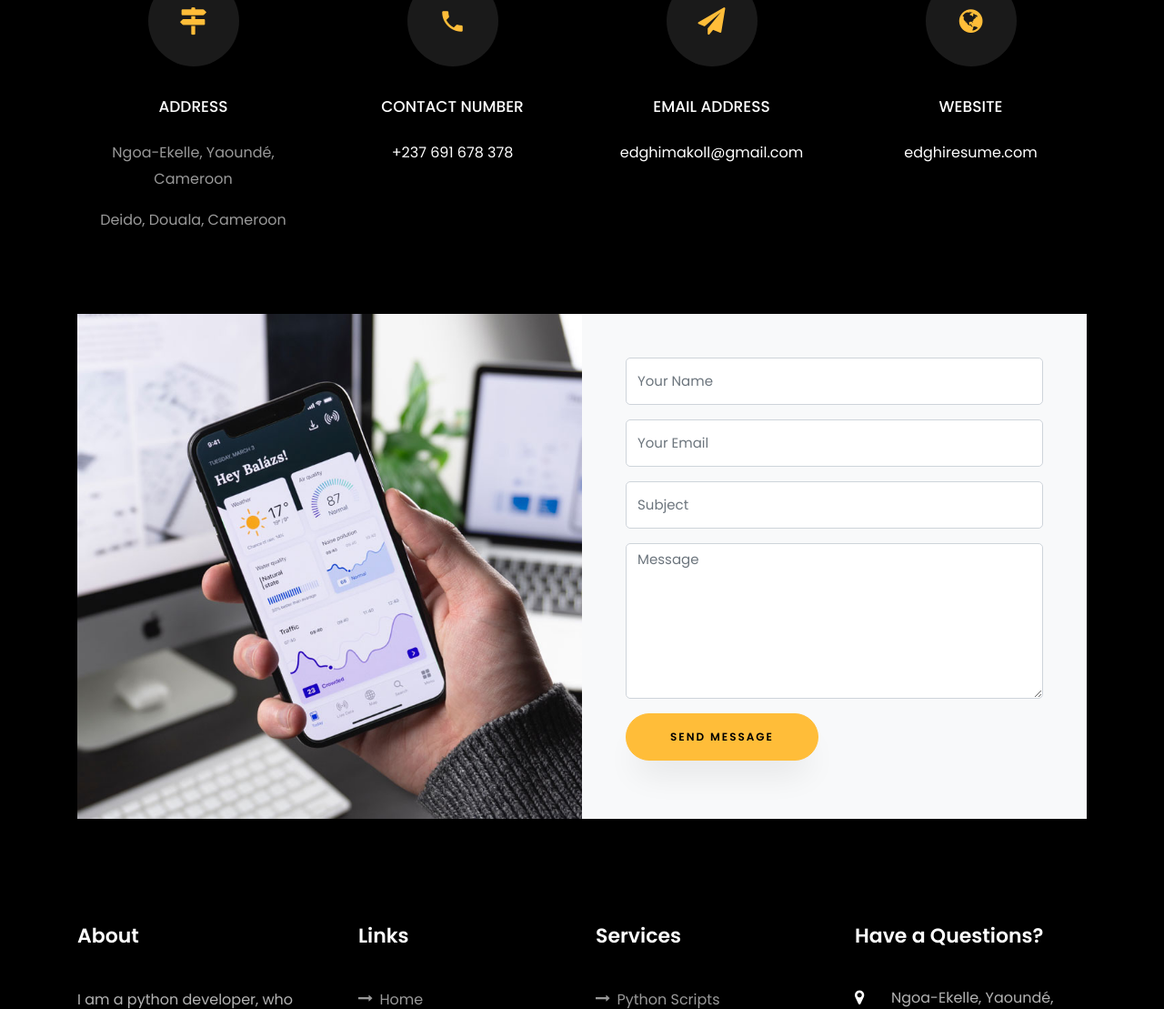
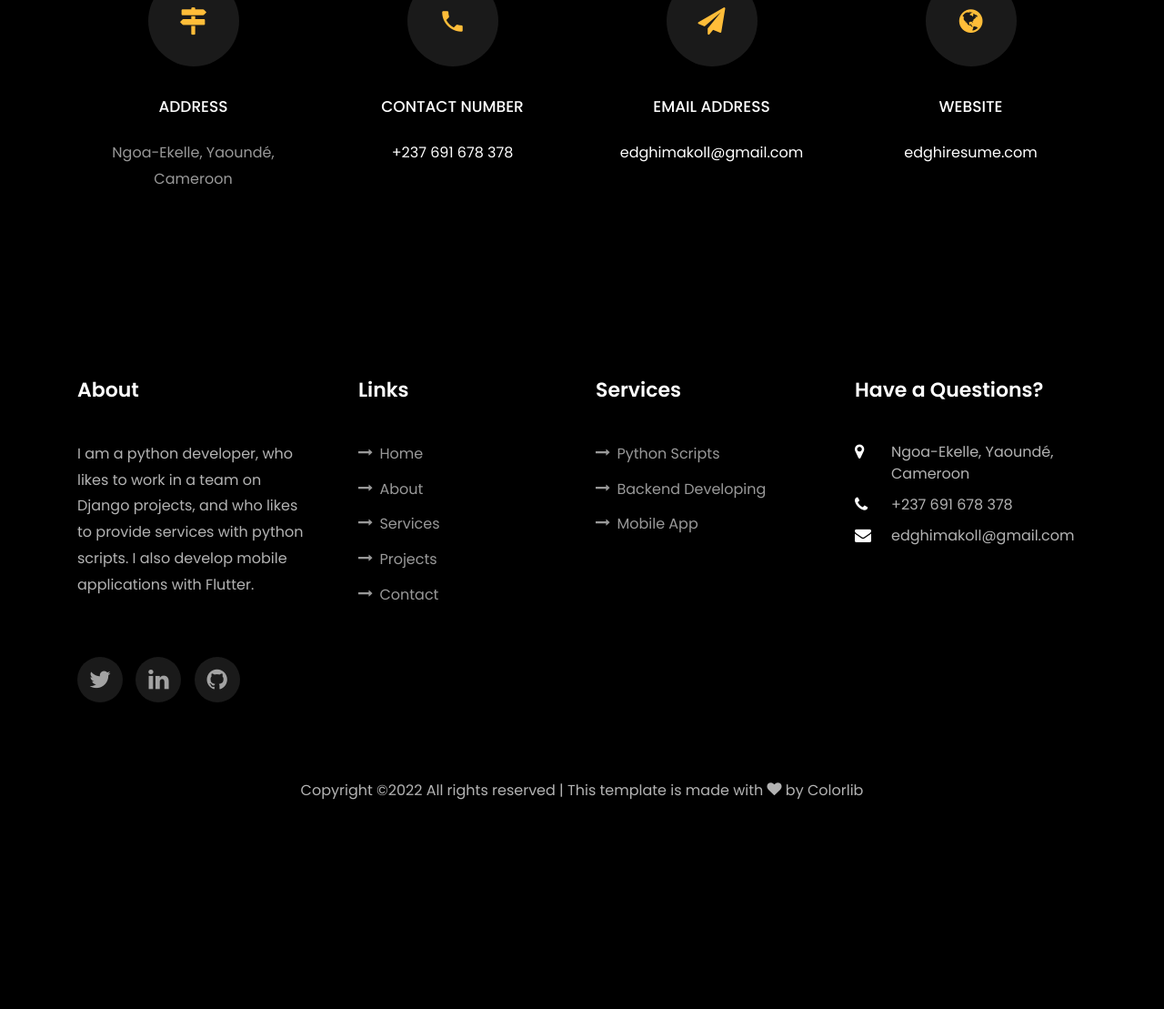
Before and after one commit to Edmond22-prog/edghi_portfolio, a Django app: page / in a window 1280 px wide. Shown: the part 5000-6109 px from the top of the page at 91% size. After the commit the page ends 5879 px from the top, so only its background shows below. Run offline with Django 4.2, Linux system fonts and the light colour scheme; tables that the repository leaves empty hold one stand-in row (values such as "Sample post"); some libraries are stand-ins or nearby versions; some web fonts are replaced.

Commit message:
Remove contact session and adding download cv feature

```diff
--- a/core/settings.py
+++ b/core/settings.py
@@ -119,6 +119,9 @@ USE_TZ = True
 STATIC_URL = "/static/"
 STATIC_ROOT = BASE_DIR / "static"
 
+MEDIA_URL = "/media/"
+MEDIA_ROOT = BASE_DIR / "media"
+
 # Default primary key field type
 # https://docs.djangoproject.com/en/4.1/ref/settings/#default-auto-field
 
--- a/core/urls.py
+++ b/core/urls.py
@@ -19,6 +19,7 @@ from django.contrib import admin
 from django.urls import path, include
 
 urlpatterns = [
-    path("admin/", admin.site.urls),
-    path("", include("website.urls")),
-] + static(settings.STATIC_URL, document_root=settings.STATIC_ROOT)
+                  path("admin/", admin.site.urls),
+                  path("", include("website.urls")),
+              ] + static(settings.STATIC_URL, document_root=settings.STATIC_ROOT) + static(settings.MEDIA_URL,
+                                                                                           document_root=settings.MEDIA_ROOT)
--- a/website/admin.py
+++ b/website/admin.py
@@ -2,7 +2,7 @@ from django.contrib import admin
 
 
 # Register your models here.
-from website.models import Project, Resume
+from website.models import Project, Resume, Cv
 
 
 class ProjectAdmin(admin.ModelAdmin):
@@ -19,3 +19,4 @@ class ResumeAdmin(admin.ModelAdmin):
 
 admin.site.register(Project, ProjectAdmin)
 admin.site.register(Resume, ResumeAdmin)
+admin.site.register(Cv)
--- a/website/models.py
+++ b/website/models.py
@@ -32,3 +32,13 @@ class Resume(models.Model):
 
     def __str__(self):
         return self.title
+
+
+class Cv(models.Model):
+    file = models.FileField(upload_to='resumes/')
+
+    def __str__(self):
+        return str(self.file)
+
+    def get_absolute_url(self):
+        return self.file.url
--- a/website/templates/index.html
+++ b/website/templates/index.html
@@ -21,7 +21,6 @@
                     <li class="nav-item"><a href="#services-section" class="nav-link"><span>Services</span></a></li>
                     <li class="nav-item"><a href="#skills-section" class="nav-link"><span>Skills</span></a></li>
                     <li class="nav-item"><a href="#projects-section" class="nav-link"><span>Projects</span></a></li>
-                    {# <li class="nav-item"><a href="#blog-section" class="nav-link"><span>My Blog</span></a></li>#}
                     <li class="nav-item"><a href="#contact-section" class="nav-link"><span>Contact</span></a></li>
                 </ul>
             </div>
@@ -70,7 +69,7 @@
                              data-scrollax=" properties: { translateY: '70%' }">
                             <div class="text">
                                 <span class="subheading">Hi!</span>
-                                <h1 class="mb-4 mt-3">I'm a <span>python developer</span> & <span>junior flutter developer</span>
+                                <h1 class="mb-4 mt-3">I'm a <span>python</span> & <span>junior flutter </span>developer
                                 </h1>
                                 <p>
                                     <a href="#skills-section" class="btn btn-primary py-3 px-4">Skills</a>
@@ -153,7 +152,7 @@
                         <div class="resume-wrap ftco-animate">
                             <span class="date">{{ resume.start }} - {{ resume.end }}</span>
                             <h2>{{ resume.title }}</h2>
-                            <span class="position">{{ resume.structure }}</span>
+                            <span class="position">{{ resume.structure }} (Community)</span>
                             <p class="mt-4">{{ resume.description }}</p>
                         </div>
                     {% endfor %}
@@ -165,7 +164,7 @@
                         <div class="resume-wrap ftco-animate">
                             <span class="date">{{ resume.start }} - {{ resume.end }}</span>
                             <h2>{{ resume.title }}</h2>
-                            <span class="position">{{ resume.structure }}</span>
+                            <span class="position">{{ resume.structure }} (Professional)</span>
                             <p class="mt-4">{{ resume.description }}</p>
                         </div>
                     {% endfor %}
@@ -175,7 +174,7 @@
             </div>
             <div class="row justify-content-center mt-5">
                 <div class="col-md-6 text-center ftco-animate">
-                    <p><a href="#" class="btn btn-primary py-4 px-5">Download CV</a></p>
+                    <p><a target="_blank" class="btn btn-primary py-4 px-5" href={{ cv.get_absolute_url }}>Download CV</a></p>
                 </div>
             </div>
         </div>
@@ -360,7 +359,6 @@
                         </div>
                         <h3 class="mb-4">Address</h3>
                         <p>Ngoa-Ekelle, Yaoundé, Cameroon</p>
-                        <p>Deido, Douala, Cameroon</p>
                     </div>
                 </div>
                 <div class="col-md-6 col-lg-3 d-flex ftco-animate">
@@ -389,34 +387,6 @@
                         <h3 class="mb-4">Website</h3>
                         <p><a href={% url 'home' %}>edghiresume.com</a></p>
                     </div>
-                </div>
-            </div>
-
-            <div class="row no-gutters block-9">
-                <div class="col-md-6 order-md-last d-flex">
-                    <form action="#" class="bg-light p-4 p-md-5 contact-form">
-                        <div class="form-group">
-                            <input type="text" class="form-control" placeholder="Your Name">
-                        </div>
-                        <div class="form-group">
-                            <input type="text" class="form-control" placeholder="Your Email">
-                        </div>
-                        <div class="form-group">
-                            <input type="text" class="form-control" placeholder="Subject">
-                        </div>
-                        <div class="form-group">
-                            <textarea name="" id="" cols="30" rows="7" class="form-control"
-                                      placeholder="Message"></textarea>
-                        </div>
-                        <div class="form-group">
-                            <input type="submit" value="Send Message" class="btn btn-primary py-3 px-5">
-                        </div>
-                    </form>
-                </div>
-
-                <div class="col-md-6 d-flex">
-                    <div class="img"
-                         style="background-image: url({% static 'img/project-6.jpg' %});"></div>
                 </div>
             </div>
         </div>
--- a/website/views.py
+++ b/website/views.py
@@ -1,18 +1,17 @@
 from django.shortcuts import render
 from django.views.generic import View
 
-from website.models import Project, Resume
+from website.models import Project, Resume, Cv
 
 
 class HomeView(View):
     template_name = "index.html"
 
     def get(self, request, *args, **kwargs):
+        cv = Cv.objects.all().first()
         projects = Project.objects.all()
         communities = Resume.objects.filter(resume_type="Community").order_by("-id")
         professionals = Resume.objects.filter(resume_type="Professional").order_by("-id")
-        context = {"projects": projects, "communities": communities, "professionals": professionals}
+        context = {"projects": projects, "communities": communities, "professionals": professionals, "cv": cv}
+
         return render(request, self.template_name, context)
-
-    def post(self, request, *args, **kwargs):
-        ...
```
Also changed, not shown: website/migrations/0002_cv.py (added), website/static/img/image_1.jpg (deleted), website/static/img/project-2.jpg (deleted), website/static/img/project-3.jpg (deleted), website/static/img/project-5.jpg (deleted), website/static/img/project-6.jpg (deleted), 1 other file.
